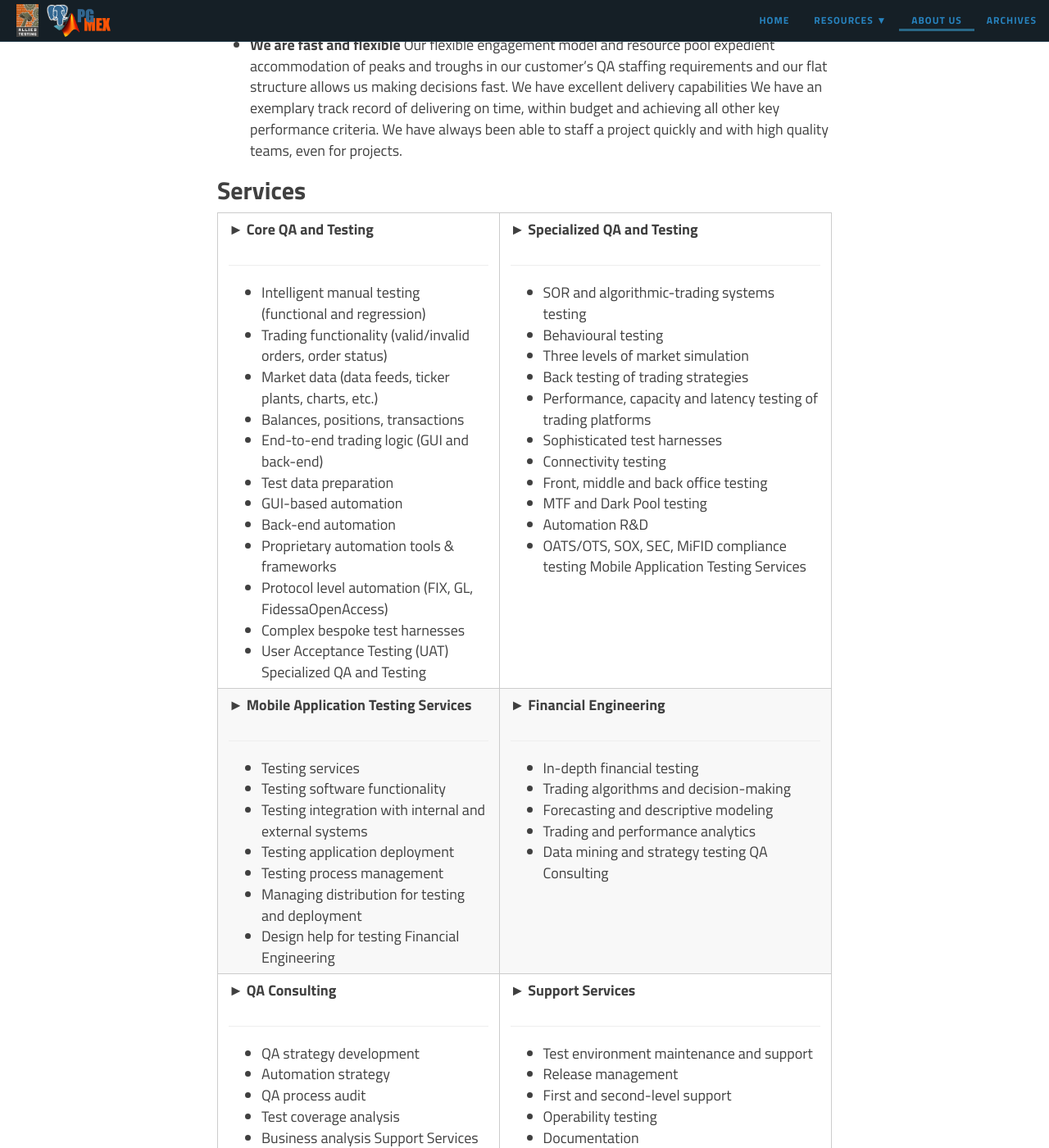
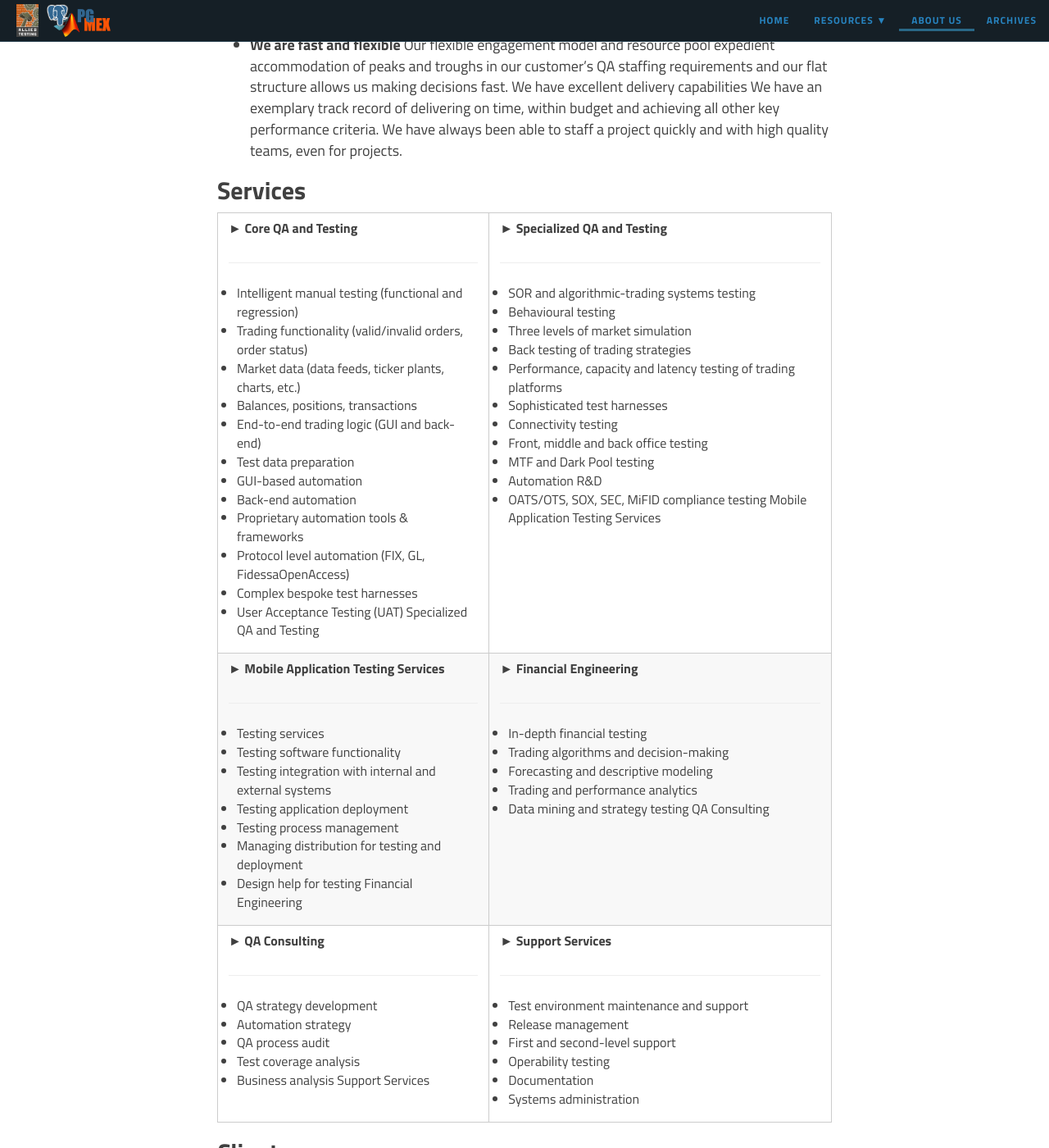
Before and after one commit to AlliedTesting/pgmex-blog, a Jekyll site: the page built from about.md, in a window 1280 px wide and 1400 px high, scrolled down 1820 px. Shown: the whole window at 82% size. Built offline with Jekyll 4.4.1, drawn with Linux system fonts in a browser that asks for light colours; nearby versions of some CDN libraries; comment, search, counter and statistics services are not loaded.

Commit message:
Improvements for mobile version

```diff
--- a/about.md
+++ b/about.md
@@ -50,9 +50,9 @@
 We have an exemplary track record of delivering on time, within budget and achieving all other key performance criteria. We have always been able to staff a project quickly and with high quality teams, even for projects.
 
 ## Services
-<table cellspacing="1" cellpadding="4" border="0" style="vertical-align: top;  background-color: transparent;"><tbody><tr ><td valign="top" >
+<table cellspacing="1" cellpadding="4" border="0" style="vertical-align: top;  background-color: transparent; font-size: 16px; "><tbody><tr ><td valign="top" >
 <p><span class="alliedservices">►</span> <span class="alliedservices"><strong> </strong><span><strong>Core QA and Testing </strong></span></span></p>
-<hr class="alliedservices"/><ul><li>Intelligent manual testing (functional and regression)</li>
+<hr class="alliedservices"/><ul style="margin:5px;padding:5px;" ><li>Intelligent manual testing (functional and regression)</li>
 <li>Trading functionality (valid/invalid orders, order status)</li>
 <li>Market data (data feeds, ticker plants, charts, etc.)</li>
 <li>Balances, positions, transactions</li>
@@ -67,7 +67,7 @@
 </ul></td>
 <td valign="top">
 <p><span class="alliedservices">► <strong>Specialized QA and Testing </strong></span></p>
-<hr class="alliedservices"/><ul><li>SOR and algorithmic-trading systems testing</li>
+<hr class="alliedservices"/><ul style="margin:5px;padding:5px;" ><li>SOR and algorithmic-trading systems testing</li>
 <li>Behavioural testing</li>
 <li>Three levels of market simulation</li>
 <li>Back testing of trading strategies</li>
@@ -81,7 +81,7 @@
 </ul></td>
 </tr><tr><td valign="top">
 <p><span class="alliedservices">► <strong>Mobile Application Testing Services </strong></span></p>
-<hr class="alliedservices"/><ul><li>Testing services</li>
+<hr class="alliedservices"/><ul style="margin:5px;padding:5px;" ><li>Testing services</li>
 <li>Testing software functionality</li>
 <li>Testing integration with internal and external systems</li>
 <li>Testing application deployment</li>
@@ -91,7 +91,7 @@
 </ul></td>
 <td valign="top">
 <p><span class="alliedservices">► <strong>Financial Engineering</strong></span></p>
-<hr class="alliedservices"/><ul><li>In-depth financial testing</li>
+<hr class="alliedservices"/><ul style="margin:5px;padding:5px;" ><li>In-depth financial testing</li>
 <li>Trading algorithms and decision-making</li>
 <li>Forecasting and descriptive modeling</li>
 <li>Trading and performance analytics</li>
@@ -100,7 +100,7 @@
 </td>
 </tr><tr><td valign="top">
 <p><span class="alliedservices">► <strong>QA Consulting</strong></span></p>
-<hr class="alliedservices"/><ul><li>QA strategy development</li>
+<hr class="alliedservices"/><ul style="margin:5px;padding:5px;" ><li>QA strategy development</li>
 <li>Automation strategy</li>
 <li>QA process audit</li>
 <li>Test coverage analysis</li>
@@ -108,7 +108,7 @@
 </ul></td>
 <td valign="top">
 <p><span class="alliedservices">► <strong>Support Services</strong></span></p>
-<hr class="alliedservices"/><ul><li>Test environment maintenance and support</li>
+<hr class="alliedservices"/><ul style="margin:5px;padding:5px;" ><li>Test environment maintenance and support</li>
 <li>Release management</li>
 <li>First and second-level support</li>
 <li>Operability testing</li>
--- a/css/main.css
+++ b/css/main.css
@@ -124,22 +124,22 @@
 }
 
 .navbar-custom .navbar-brand-logo {
-  padding-top: 0;
+  padding-top: 5px;
   -webkit-transition: padding .5s ease-in-out;
   -moz-transition: padding .5s ease-in-out;
   transition: padding .5s ease-in-out;
 }
 .navbar-custom .navbar-brand-logo img {
-  height: 50px;
+  height: 40px;
   -webkit-transition: height .5s ease-in-out;
   -moz-transition: height .5s ease-in-out;
   transition: height .5s ease-in-out;
 }
 .navbar-custom.top-nav-short .navbar-brand-logo {
-  padding-top: 5px;
+  padding-top: 10px;
 }
 .navbar-custom.top-nav-short .navbar-brand-logo img {
-  height: 40px;
+  height: 32px;
 }
 
 @media only screen and (min-width: 768px) {
@@ -150,8 +150,24 @@
     transition: background .5s ease-in-out,padding .5s ease-in-out;
   }
 
+  .navbar-custom .navbar-brand-logo {
+    padding-top: 0;
+  }
+
+  .navbar-custom .navbar-brand-logo img {
+    height: 50px;
+  }
+
   .navbar-custom.top-nav-short {
     padding: 0;
+  }
+
+  .navbar-custom.top-nav-short .navbar-brand-logo {
+    padding-top: 5px;
+  }
+
+  .navbar-custom.top-nav-short .navbar-brand-logo img {
+    height: 40px;
   }
 }
 
```
